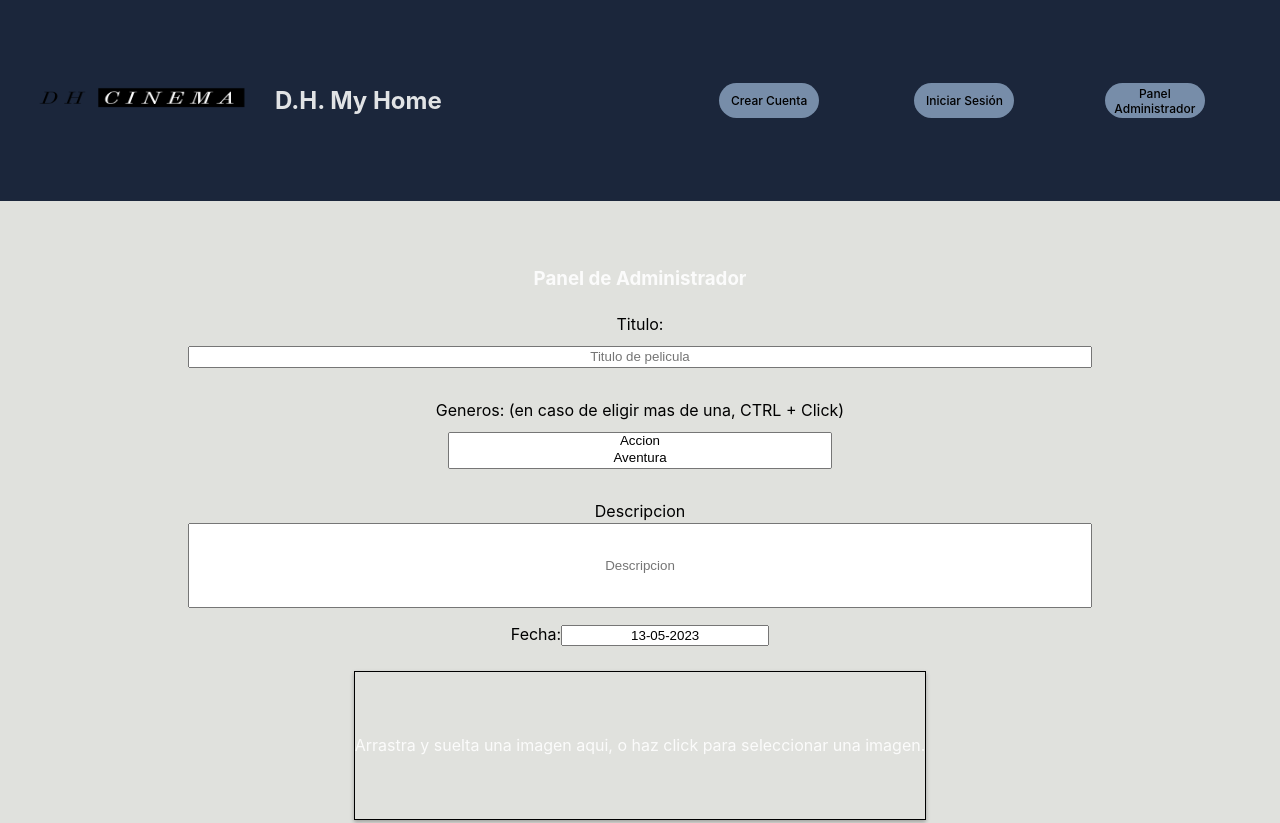
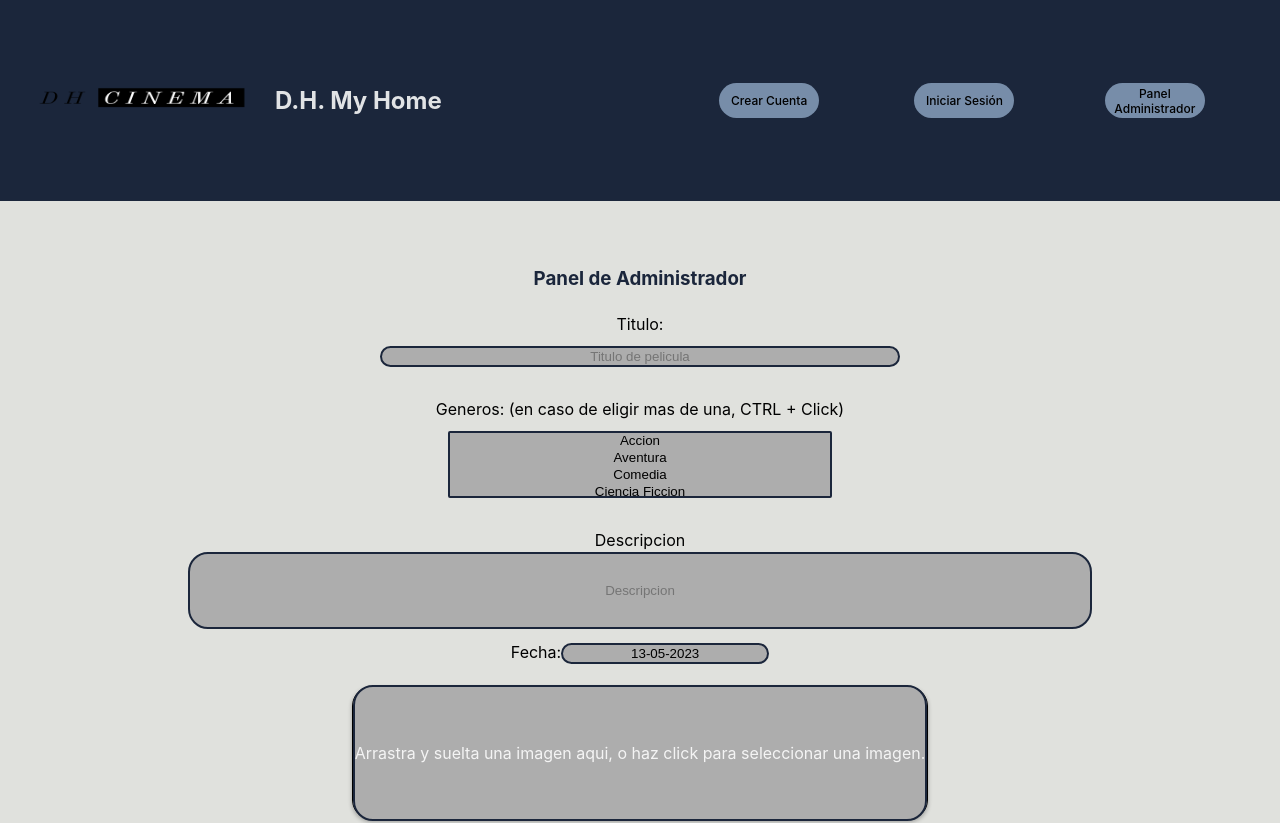
Before and after one commit to GustavoDago/DHCinema, a React (Vite) app in the folder cine-front/: page /admin/nueva-pelicula in a window 1280 px wide. Shown: the top 823 px of the page. Built offline with nearby package versions, Linux system fonts and the light colour scheme.

Commit message:
subo panel de administracion actualizado

```diff
--- a/cine-front/src/index.css
+++ b/cine-front/src/index.css
@@ -502,14 +502,20 @@ footer{
 .admin-form{
   text-align: center;
 }
+.admin-form h3{
+  color: #1b263b;
+}
 
 .admin-form form label{
   color: black;
 }
 
 .form-title{
+  background-color: #ADADAD;
+  border: 2px solid #1b263b;
+  border-radius: 20px;
   height: 3vh;
-  width: 70%;
+  width: 40%;
   text-align: center;
   margin: 10px 0px 30px 0;
 }
@@ -524,6 +530,7 @@ footer{
 }
 
 .date-container{
+
   height: 10vh;
   display: flex;
   justify-content: center;
@@ -531,21 +538,34 @@ footer{
 }
 
 .form-description{
+  background-color: #ADADAD;
+  border: 2px solid #1b263b;
+  border-radius: 20px;
   height: 15vh;
   width: 70%;
   text-align: center;
 }
 
+
 .date-picker{
+  background-color: #ADADAD;
+  border: 2px solid #1b263b;
+  border-radius: 20px;
   width: 200px;
   text-align: center;
 }
 
 .form-categories{
+  border: 2px solid #1b263b;
+  background-color: #ADADAD;
+
   text-align: center;
   width: 30%;
-  height: 10%;
+  height: 20%;
   margin: 10px 0 30px 0;
+}
+.form-categories option:hover{
+font-size: medium;
 }
 
 .form-image{
@@ -567,11 +587,17 @@ footer{
 }
 
 .dropzone{
+  background-color: #ADADAD;
+  border: 2px solid #1b263b;
+  border-radius: 20px;
   width: 100%;
   height: 100%;
   text-align: center;
   display: flex;
   align-items: center;
+}
+.form-image{
+  border-radius: 20px;
 }
 
 /** Vista de mostrar todas las peliculas **/
```
